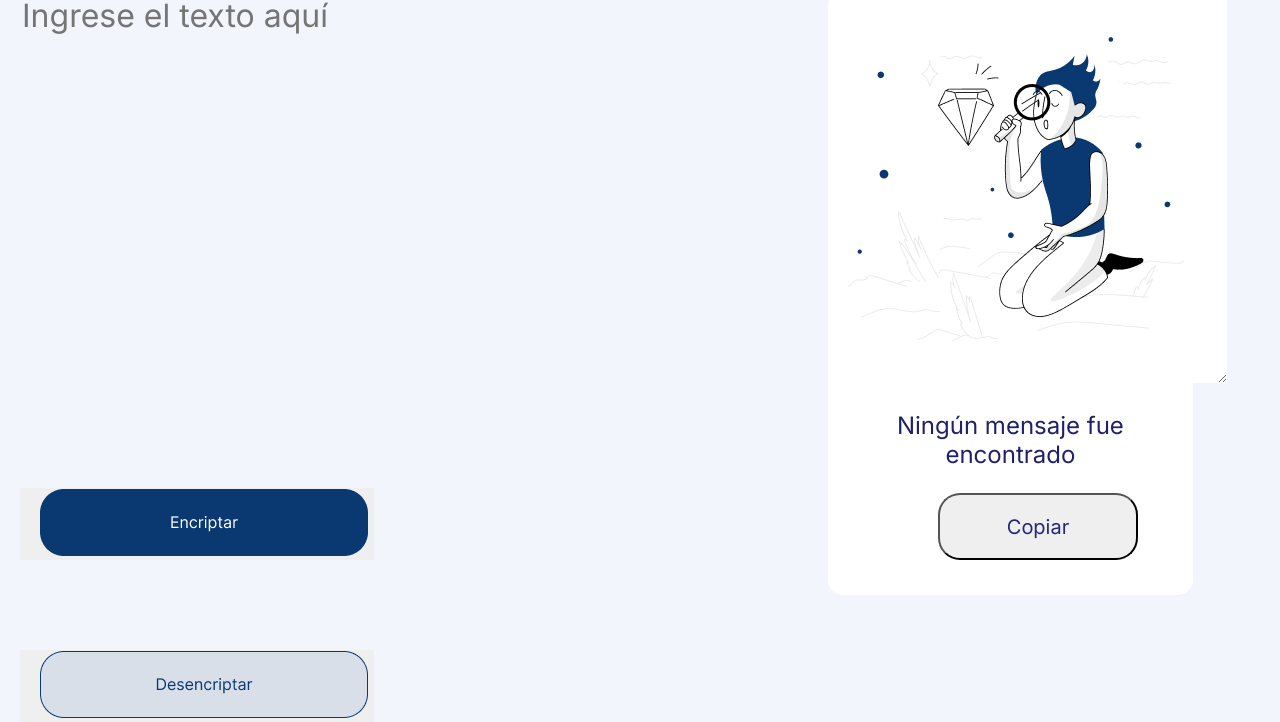
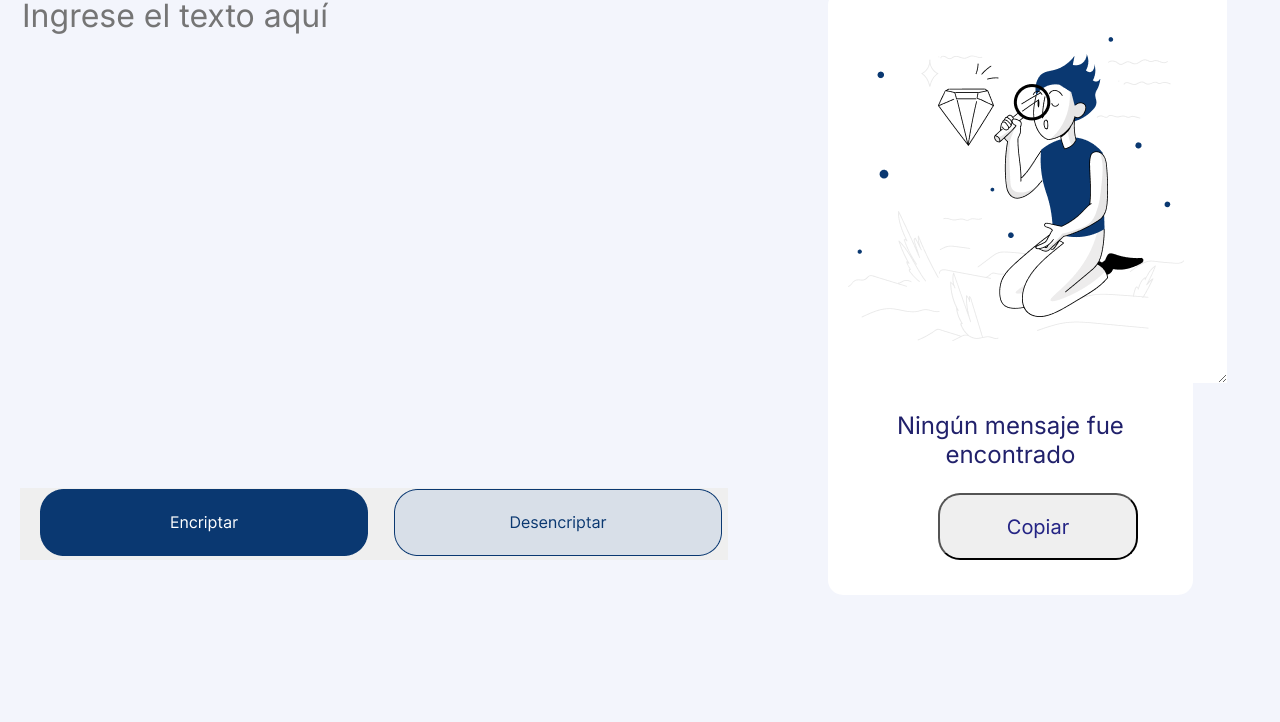
Before and after one commit to maty90/Encriptador-alura-challenge, a plain HTML site: page index.html in a window 1280 px wide. Shown: the part 102-824 px from the top of the page. After the commit the page ends 800 px from the top, so only its background shows below. Drawn offline with Linux system fonts and the light colour scheme.

Commit message:
modificando alineado de botones encriptar y desencriptar con flexbox

```diff
--- a/estilos.css
+++ b/estilos.css
@@ -28,10 +28,12 @@ main{
 }
 
 
+
+
 .encriptar, .desencriptar{
     border-style: none;
     padding-left: 20px;
-    position: relative;
+
     margin-top: 90px;
 
 
@@ -112,3 +114,10 @@ header{
     background-color: #F3F5FC;
    width: 100vw;
 }
+
+.botones{
+    display: flex;
+    align-items: center;
+    justify-content: space-between;
+
+}
```
